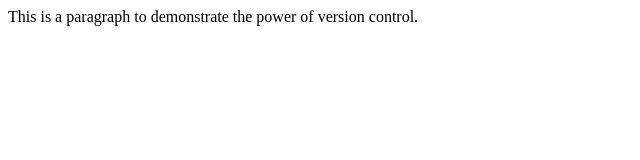
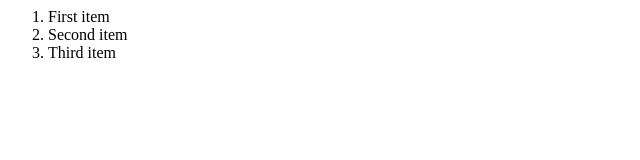
Before and after one commit to andreicruzx/AN32-Cruz-MA1, a plain HTML site: page index.html in a window 1280 px wide. Shown: the whole page, without its empty margins (0-640 px from the left). Drawn offline with Linux system fonts and the light colour scheme.

Commit message:
Commit 3: Add ordered list

```diff
--- a/index.html
+++ b/index.html
@@ -1 +1,5 @@
-<p>This is a paragraph to demonstrate the power of version control.</p>
+<ol>
+  <li>First item</li>
+  <li>Second item</li>
+  <li>Third item</li>
+</ol>
```
